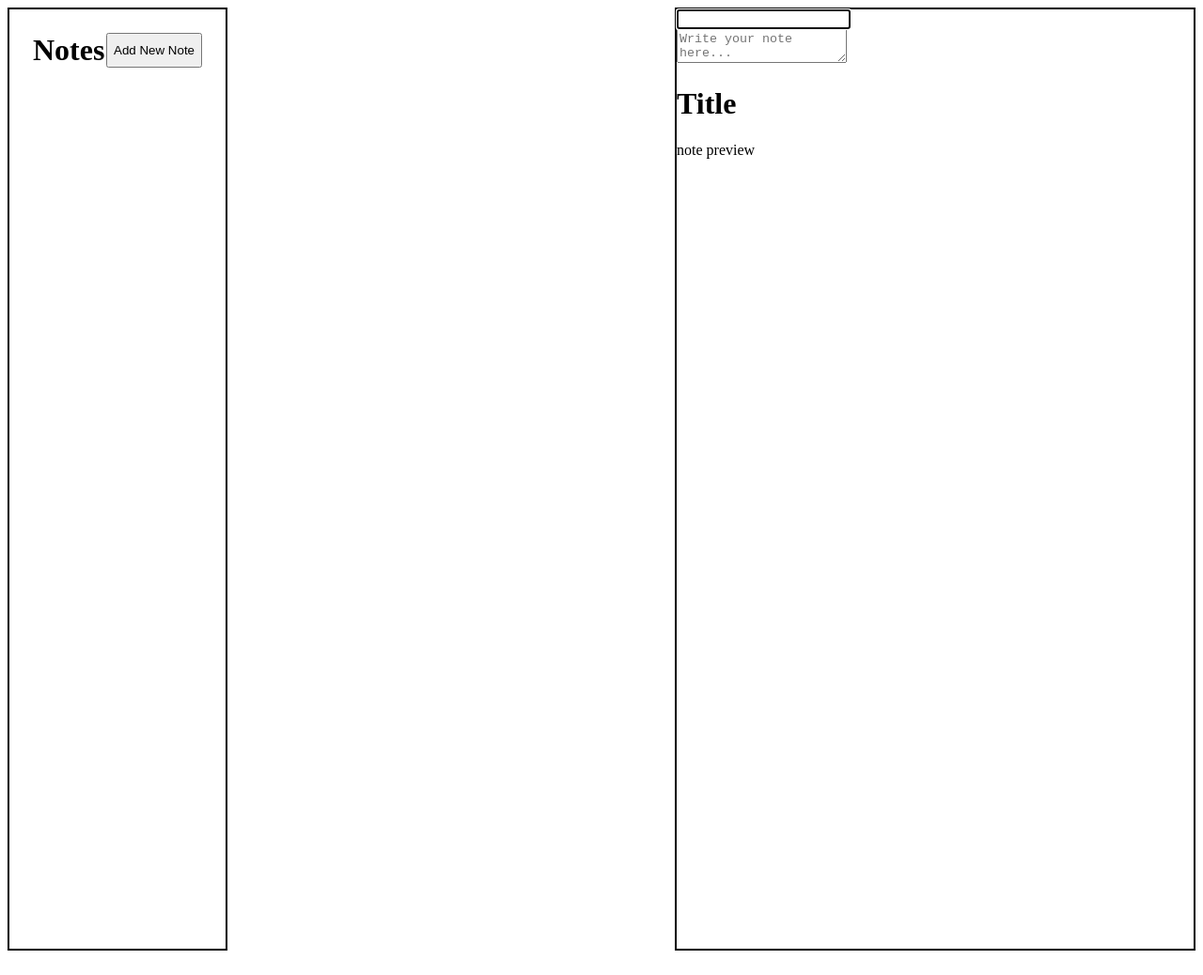
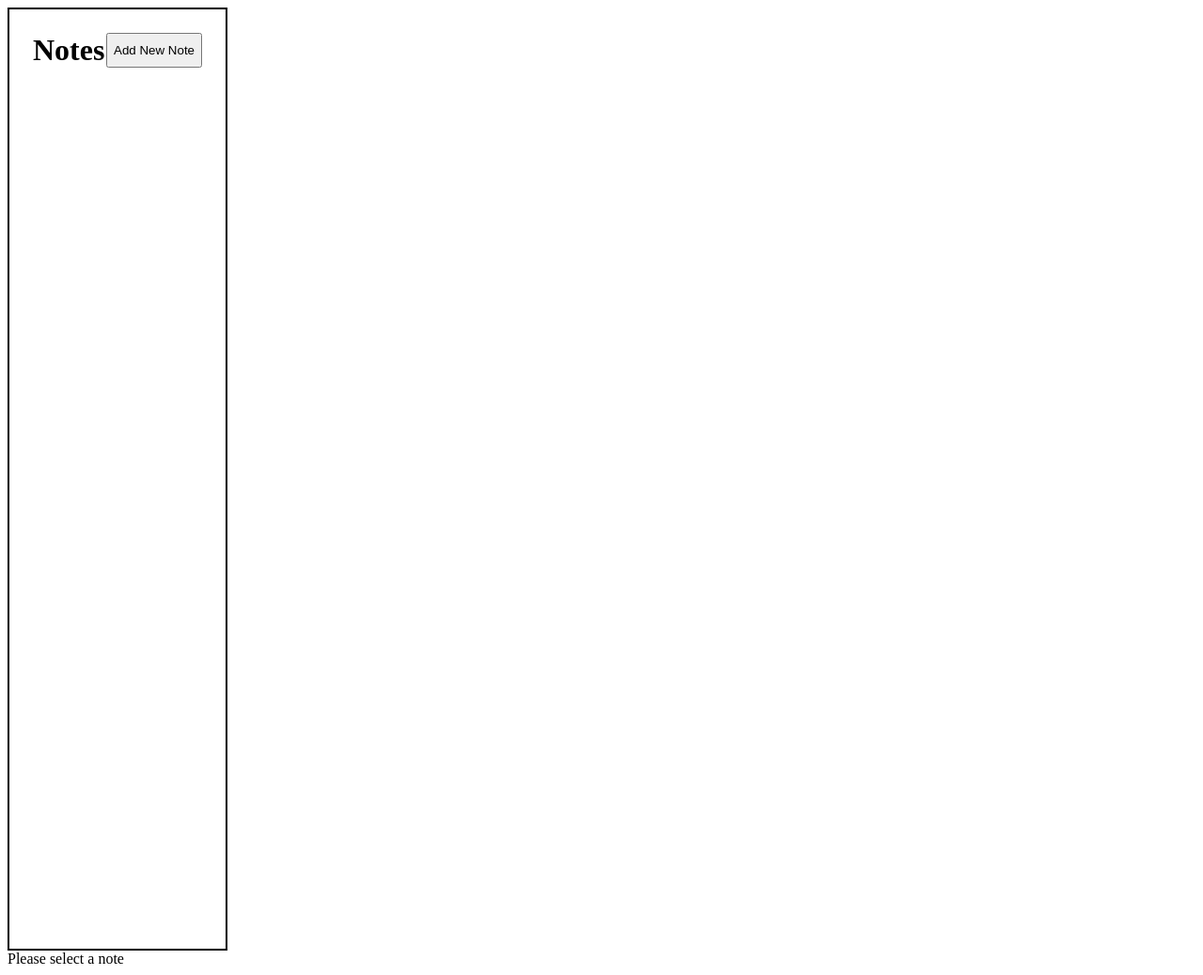
Before and after one commit to maisha-i/Capstone-fullstack-app, a React (Create React App) app in the folder frontend/note-it-down/: page / in a window 1280 px wide. Shown: the whole page at 94% size. Built offline with nearby package versions, Linux system fonts and the light colour scheme.

Commit message:
note updated

```diff
--- a/frontend/note-it-down/src/App.js
+++ b/frontend/note-it-down/src/App.js
@@ -10,6 +10,8 @@ function App() {
 
   const [notes, setNotes] = useState([])
 
+  const [noteShown, setNoteShown] = useState(false);
+
   const onAddNote = () => {
 
     const newNote = {
@@ -21,13 +23,34 @@ function App() {
     setNotes([newNote, ...notes])
   };
 
+  const onUpdateNote = (updatedNote) => {
+
+    const updatedNotesArray = notes.map((note) => {
+
+      if(note.id === noteShown){
+        return updatedNote;
+      }
+
+      return note;
+
+    });
+
+    setNotes(updatedNotesArray);
+
+  }
+
   const onDeleteNote = (idToDelete) => {
     setNotes(notes.filter((note)=> note.id !== idToDelete));
-  }
+  };
+
+  const getNoteShown = () => {
+    return notes.find((note) => note.id === noteShown);
+  };
 
 
   return (
-    <>
+    <div className='App'>
+
       {/* <div className="cover">
         <h1>noteItDown</h1>
         <Login/>
@@ -36,10 +59,22 @@ function App() {
 
       {/* <ContentPage /> */}
 
-      <NotesSide notes = {notes}  onAddNote={onAddNote}  onDeleteNote={onDeleteNote} />
-      <NotesMain />
-        </>
+      <NotesSide
+      notes = {notes}
+      onAddNote={onAddNote}
+      onDeleteNote={onDeleteNote}
+      noteShown={noteShown}
+      setNoteShown={setNoteShown} />
+
+
+      <NotesMain
+      noteShown={getNoteShown()}
+      onUpdateNote={onUpdateNote}/>
+    </div>
+
   );
+
+
 }
 
 export default App;
--- a/frontend/note-it-down/src/NotesPage/Notes.css
+++ b/frontend/note-it-down/src/NotesPage/Notes.css
@@ -37,12 +37,31 @@
     justify-content: space-between;
   }
   .app-sidebar-note button {
-    color: crimson;
+    color: red;
   }
   .app-sidebar-note p {
     margin: 10px 0;
   }
 
-  .input{
-      display: block
+  .title-input{
+      display: block;
+      width: 500px;
+      margin-top: 20px;
+      margin-left: 20px;
+      margin-bottom: 20px;
+
   }
+
+  .app-sidebar-note:hover {
+    background: white;
+  }
+  .app-sidebar-note.active{
+    background: rgb(71, 120, 227);
+    color: white;
+  }
+
+  .content-input{
+    margin-left: 20px;
+    width: 500px;
+    height: 300px
+  }
--- a/frontend/note-it-down/src/NotesPage/NotesMain.js
+++ b/frontend/note-it-down/src/NotesPage/NotesMain.js
@@ -1,26 +1,38 @@
 import "./Notes.css"
 
-function NotesMain(){
+function NotesMain({noteShown, onUpdateNote}){
+
+    const onEditField = (key, value) => {
+
+        onUpdateNote({
+
+            ...noteShown,
+            [key]: value,
+
+
+
+        })
+
+    };
+
+    if(!noteShown)
+    return <div className="no-note-shown">Please select a note</div>
 
     return <div className="notes-main">
         <div className="app-main-note-edit">
 
-        <input class= 'input' type="text" id="title" autoFocus />
+        <input class= 'title-input' type="text" id="title" value={noteShown.title} onChange={(e) => onEditField("title", e.target.value)} autoFocus />
 
-        <textarea id="body" placeholder="Write your note here..." />
-
-
-
-
+        <textarea class= 'content-input'id="body" placeholder="Write your note here..." value={noteShown.content} onChange={(e) => onEditField("content", e.target.value)}/>
 
 
         </div>
 
         <div className="app-main-note-preview">
 
-            <h1 className="preview-title">Title</h1>
+            <h1 className="preview-title">{noteShown.title}</h1>
 
-            <div className="preview">note preview</div>
+            <div className="preview">{noteShown.content}</div>
 
         </div>
     </div>
--- a/frontend/note-it-down/src/NotesPage/NotesSide.js
+++ b/frontend/note-it-down/src/NotesPage/NotesSide.js
@@ -1,6 +1,6 @@
 import "./Notes.css"
 
-function NotesSide({notes, onAddNote, onDeleteNote}){
+function NotesSide({notes, onAddNote, onDeleteNote, noteShown, setNoteShown}){
     return (
         <div className="notes-sidebar">
           <div className="app-sidebar-header">
@@ -11,7 +11,9 @@ function NotesSide({notes, onAddNote, onDeleteNote}){
 
         <div className="app-sidebar-notes">
             {notes.map((note) => (
-                 <div className="app-sidebar-note">
+
+                 <div className={`app-sidebar-note ${note.id === noteShown && "active"} `}
+                 onClick={() => setNoteShown(note.id)}>
 
             <div className="sidebar-note-title">
 
@@ -21,7 +23,7 @@ function NotesSide({notes, onAddNote, onDeleteNote}){
 
             </div>
 
-            <p>{note.content}</p>
+            <p>{note.content }</p>
 
             </div>
             ))}
```
